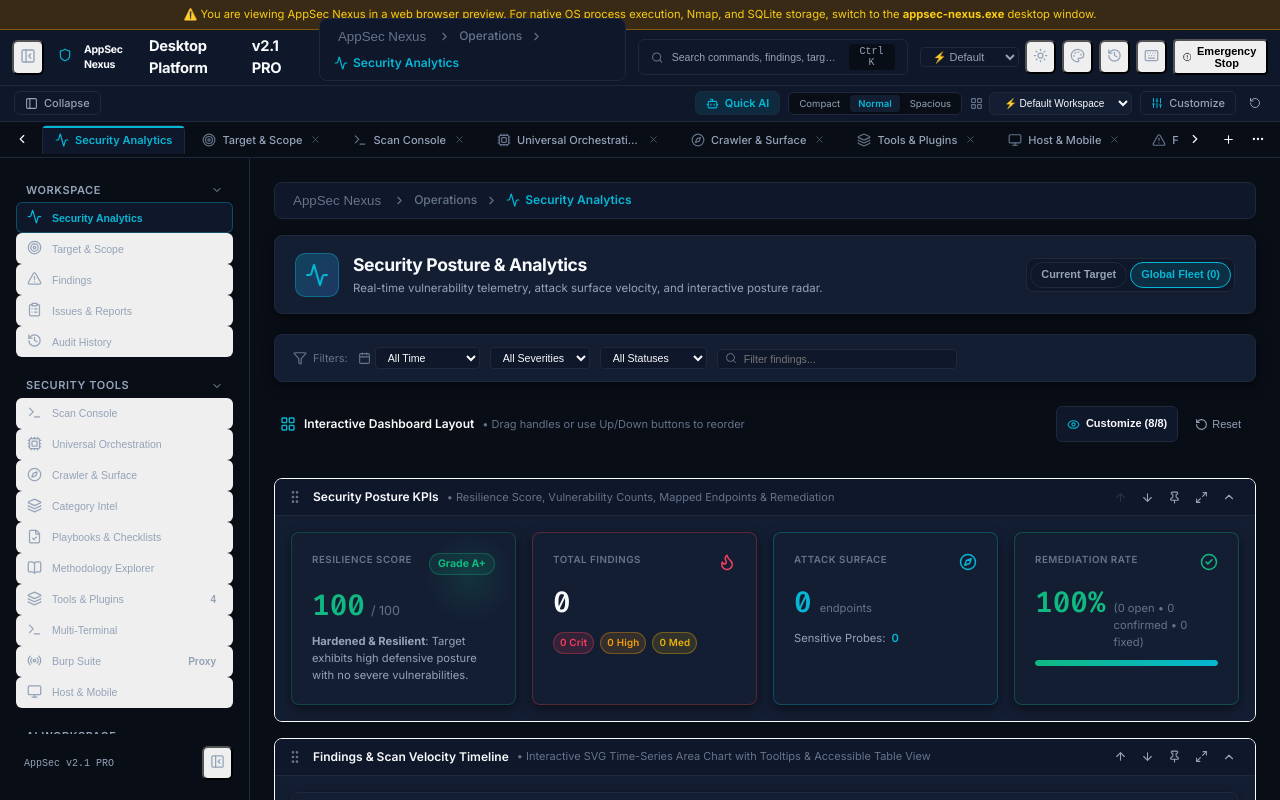
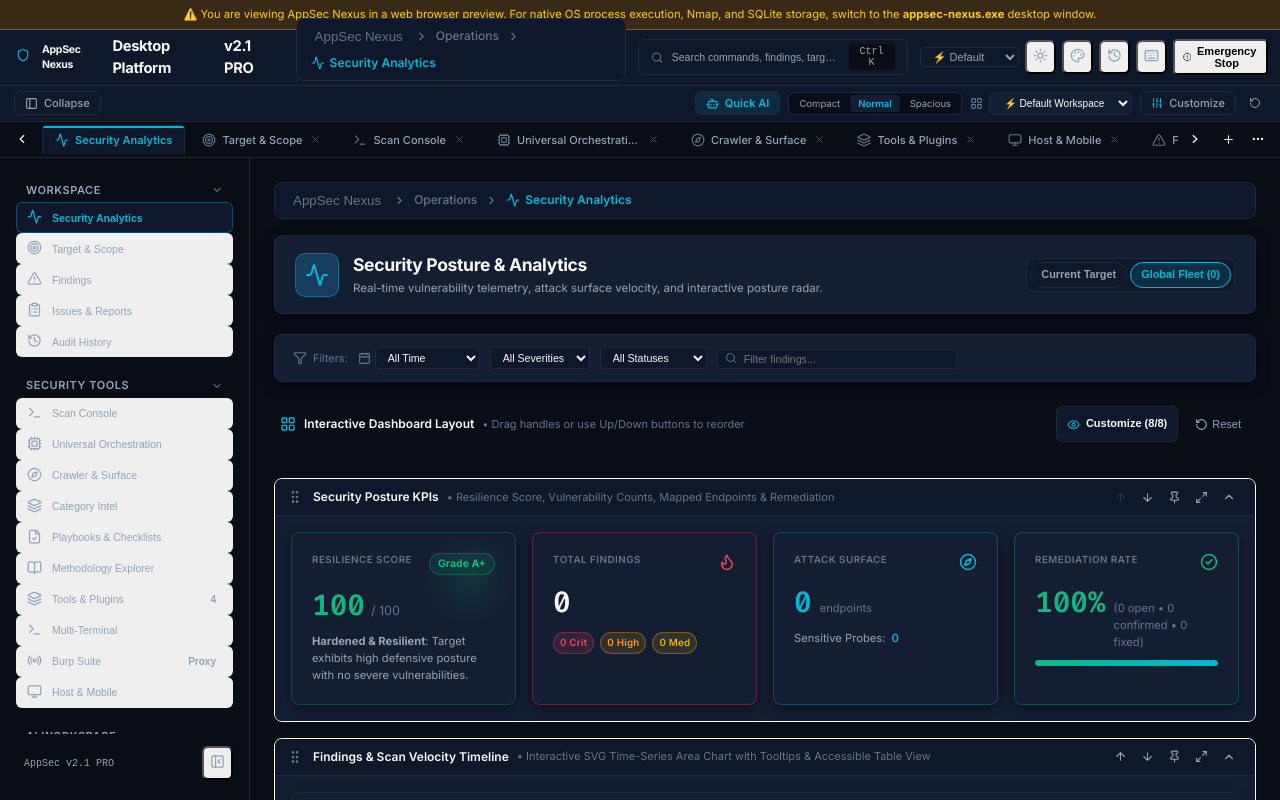
Before and after one commit to hackmate00800/AppSec-nexus, a React (Vite) app: page / in a window 1280 px wide. Built offline with nearby package versions, Linux system fonts and the light colour scheme.

Commit message:
refactor(ui): remove redundant upper sidebar expand/collapse button from top navigation bar

```diff
--- a/src/components/navigation/AppTopNav.tsx
+++ b/src/components/navigation/AppTopNav.tsx
@@ -8,8 +8,6 @@ import {
   Keyboard,
   History,
   AlertOctagon,
-  PanelLeftClose,
-  PanelLeft,
   Bot,
   Sparkles,
   X,
@@ -28,8 +26,8 @@ interface AppTopNavProps {
   onSelectTarget: (target: Target) => void;
   selectedFinding?: Finding | null;
   onCloseFinding?: () => void;
-  isSidebarCollapsed: boolean;
-  onToggleSidebar: () => void;
+  isSidebarCollapsed?: boolean;
+  onToggleSidebar?: () => void;
   onOpenCommandPalette: () => void;
   onOpenShortcuts: () => void;
   onOpenAuditLogs: () => void;
@@ -54,8 +52,6 @@ export const AppTopNav: React.FC<AppTopNavProps> = ({
   onSelectTarget,
   selectedFinding,
   onCloseFinding,
-  isSidebarCollapsed,
-  onToggleSidebar,
   onOpenCommandPalette,
   onOpenShortcuts,
   onOpenAuditLogs,
@@ -73,15 +69,6 @@ export const AppTopNav: React.FC<AppTopNavProps> = ({
     <header className="top-nav h-11 px-3 bg-slate-950/95 border-b border-slate-800/80 flex items-center justify-between gap-3 select-none z-30 shrink-0">
       {/* Left: Brand + Sidebar Toggle + Breadcrumb */}
       <div className="flex items-center gap-2.5 min-w-0">
-        <button
-          onClick={onToggleSidebar}
-          className="p-1.5 rounded-md text-slate-400 hover:text-slate-200 hover:bg-slate-850 transition"
-          title={isSidebarCollapsed ? "Expand Sidebar (Ctrl+B)" : "Collapse Sidebar (Ctrl+B)"}
-          aria-label="Toggle navigation sidebar"
-        >
-          {isSidebarCollapsed ? <PanelLeft size={16} /> : <PanelLeftClose size={16} />}
-        </button>
-
         <div
           onClick={() => onNavigateTab("analytics")}
           className="brand flex items-center gap-2 cursor-pointer group"
```
